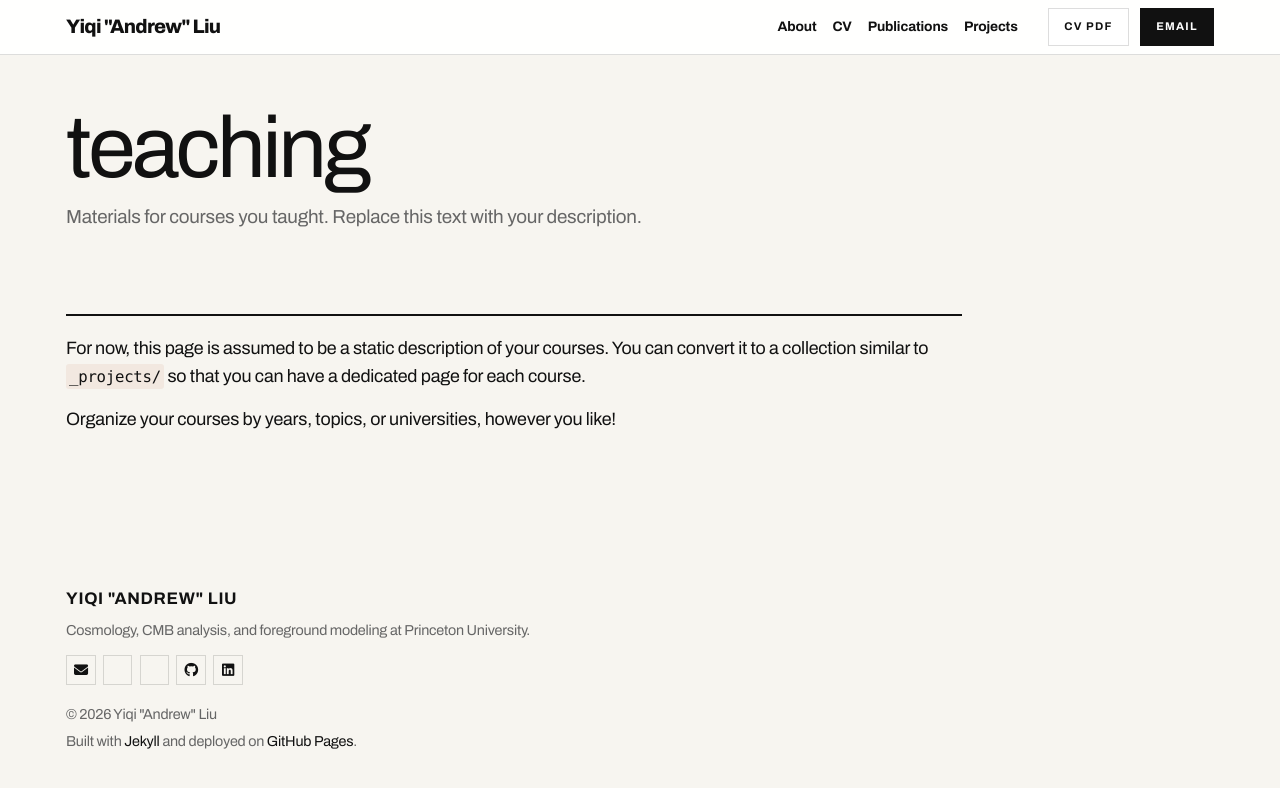
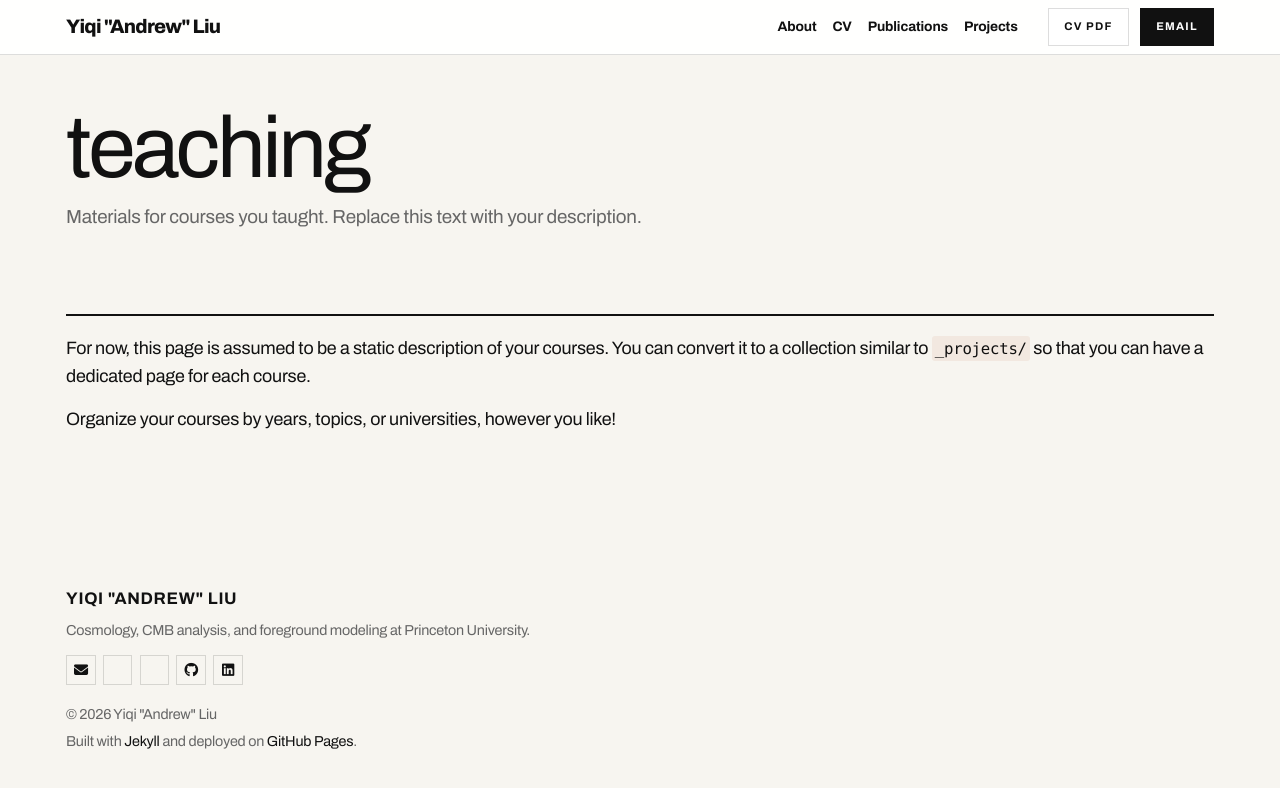
Before and after one commit to liuyiqiandrew/liuyiqiandrew.github.io, a Jekyll site: the page built from _pages/teaching.md, in a window 1280 px wide. Shown: the top 788 px of the page. Built offline with Jekyll 4.4.1, drawn with Linux system fonts in a browser that asks for light colours; full-size pictures stand in for the smaller copies a plugin makes; comment, search, counter and statistics services are not loaded; a style sheet for code colours, icons or effects is not loaded.

Commit message:
adjust margin bound

```diff
--- a/_sass/_museum.scss
+++ b/_sass/_museum.scss
@@ -348,12 +348,6 @@ html[data-theme='dark'] .navbar {
   gap: 1.5rem;
 }
 
-.museum-content-page > *,
-.cv-shell > * {
-  width: 100%;
-  max-width: 56rem;
-}
-
 .home-hero {
   display: grid;
   grid-template-columns: minmax(0, 1fr) 11rem;
@@ -532,8 +526,6 @@ html[data-theme='dark'] .navbar {
   display: grid;
   grid-template-columns: 1fr;
   gap: 2rem;
-  width: 100%;
-  max-width: 56rem;
 }
 
 .news-feed {
@@ -861,8 +853,8 @@ html[data-theme='dark'] .navbar {
 
 .publication-entry {
   display: grid;
-  grid-template-columns: 5.25rem minmax(0, 1fr);
-  gap: 0.85rem;
+  grid-template-columns: 1fr;
+  gap: 0.45rem;
   padding: 0;
   border: 0;
   border-radius: 0;
@@ -874,6 +866,7 @@ html[data-theme='dark'] .navbar {
   display: flex;
   align-items: flex-start;
   justify-content: flex-start;
+  margin-bottom: 0.1rem;
 }
 
 .publication-entry__label.abbr {
```
